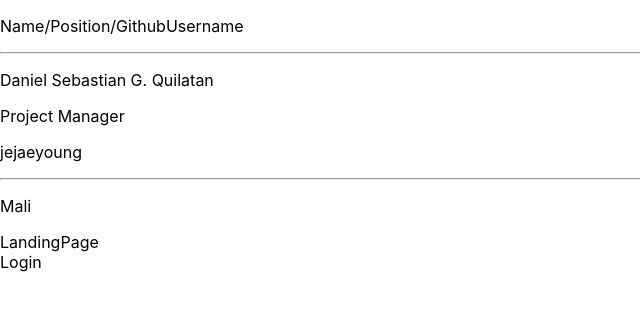
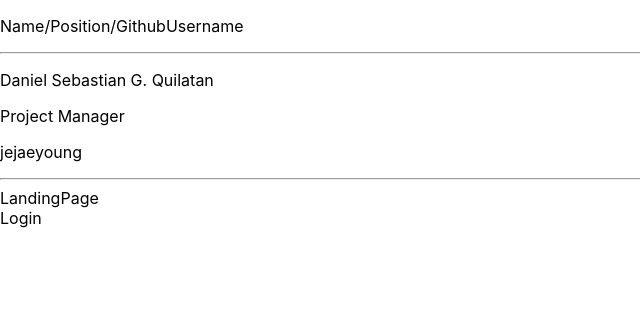
Before and after one commit to jejaeyoung/medical-appointment, a React (Create React App) app: page / in a window 1280 px wide. Shown: the top 310 px of the page, without its empty margins (0-640 px from the left). Built offline with nearby package versions, Linux system fonts and the light colour scheme.

Commit message:
Deleting Line 5 and 17 Delete

```diff
--- a/src/App.js
+++ b/src/App.js
@@ -2,7 +2,7 @@ import logo from './logo.svg';
 import './App.css';
 import LandingPage from './components/landpage/LandingPage';
 import Login from './components/login/Login';
-import React from 'react';
+
 
 function App() {
   return (
@@ -14,7 +14,7 @@ function App() {
       <p>jejaeyoung</p>
 
       <hr/>
-    <p>Mali</p>
+
     <LandingPage/>
     <Login/>
     </>
```
